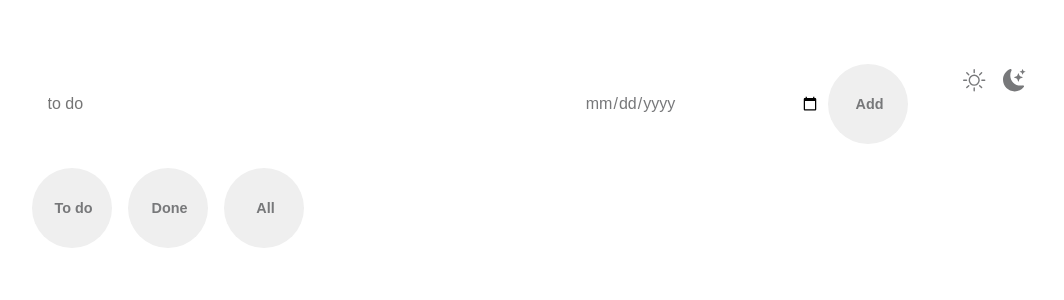
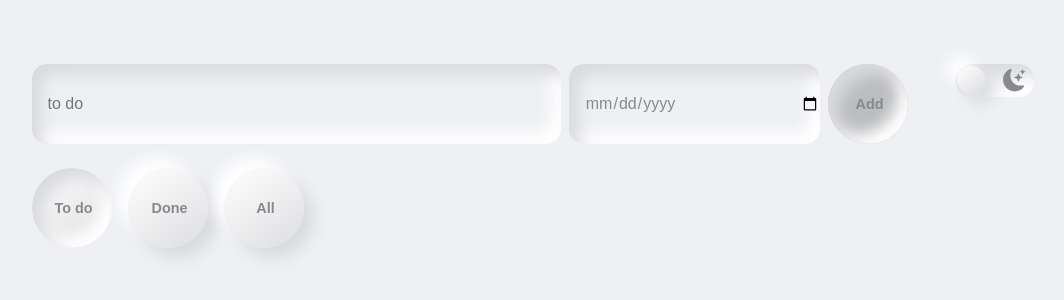
Before and after one commit to ascislowska/todolist, a React (Create React App) app: page / in a window 1280 px wide. Shown: the top 300 px of the page, without its empty margins (119-1183 px from the left). Built offline with nearby package versions, Linux system fonts and the light colour scheme.

Commit message:
toggle themes - fix

```diff
--- a/src/App.tsx
+++ b/src/App.tsx
@@ -15,14 +15,20 @@
   );
 
   const [activeFilter, setActiveFilter] = useState<Filters>("todo");
-  const [theme, setTheme] = useState<Themes>(localStorage.theme);
+  const [theme, setTheme] = useState<Themes>(localStorage.theme || "light");
+  useEffect(() => {
+    console.log(theme);
+  }, [theme]);
+  useEffect(() => {
+    localStorage.setItem("todos", JSON.stringify(todoList));
+    localStorage.setItem("theme", theme);
+    // return () => {
+    //   console.log("umnomounting with theme...", theme);
 
-  useEffect(() => {
-    return () => {
-      localStorage.setItem("todos", JSON.stringify(todoList));
-      localStorage.setItem("theme", theme);
-    };
-  }, [todoList]);
+    //   localStorage.setItem("todos", JSON.stringify(todoList));
+    //   localStorage.setItem("theme", theme);
+    // };
+  }, [todoList, theme]);
 
   return (
     <ThemeContext.Provider value={{ theme: theme, setTheme: setTheme }}>
--- a/src/Components/ThemeBtn.tsx
+++ b/src/Components/ThemeBtn.tsx
@@ -5,11 +5,18 @@
 function ThemeBtn() {
   const { theme, setTheme } = useContext(ThemeContext);
   const themeChange = () => {
+    console.log(theme);
     theme === "light" ? setTheme("dark") : setTheme("light");
+    console.log(theme);
   };
   return (
     <div className="toggle-container">
-      <input type="checkbox" id="toggleTheme" onChange={themeChange}></input>
+      <input
+        type="checkbox"
+        id="toggleTheme"
+        checked={theme === "dark"}
+        onChange={themeChange}
+      ></input>
       <label htmlFor="toggleTheme">
         <BsSun className="toggle-icon sun" />
         <BsMoonStarsFill className="toggle-icon moon" />
```
